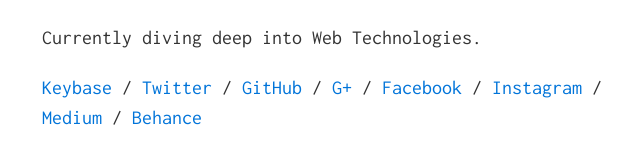
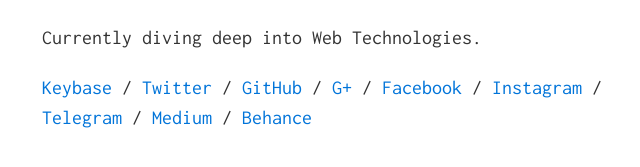
Before and after one commit to 13D94/13d94.github.io, a Jekyll site: the page built from index.md, in a window 1280 px wide. Shown: the part 247-414 px from the top of the page, without its empty margins (298-938 px from the left). Built offline with Jekyll 4.4.1, drawn with Linux system fonts in a browser that asks for light colours.

Commit message:
chore: add telegram link

```diff
--- a/index.md
+++ b/index.md
@@ -6,4 +6,4 @@ A <b>self-taught</b>, Love <b>Building</b> and <b>Breaking</b> things.
 
 Currently diving deep into Web Technologies.
 
-[Keybase](https://keybase.io/pratheekhegde) / [Twitter](https://twitter.com/pratheekhegde) / [GitHub](https://github.com/pratheekhegde) / [G+](https://plus.google.com/+PratheekHegde) / [Facebook](https://facebook.com/pratheek.hegde) / [Instagram](https://www.instagram.com/pratheek_hegde/) / [Medium](https://medium.com/@pratheekhegde) / [Behance](https://www.behance.net/pratheekhegde)
+[Keybase](https://keybase.io/pratheekhegde) / [Twitter](https://twitter.com/pratheekhegde) / [GitHub](https://github.com/pratheekhegde) / [G+](https://plus.google.com/+PratheekHegde) / [Facebook](https://facebook.com/pratheek.hegde) / [Instagram](https://www.instagram.com/pratheek_hegde/) / [Telegram](https://telegram.me/pratheekhegde) / [Medium](https://medium.com/@pratheekhegde) / [Behance](https://www.behance.net/pratheekhegde)
```
